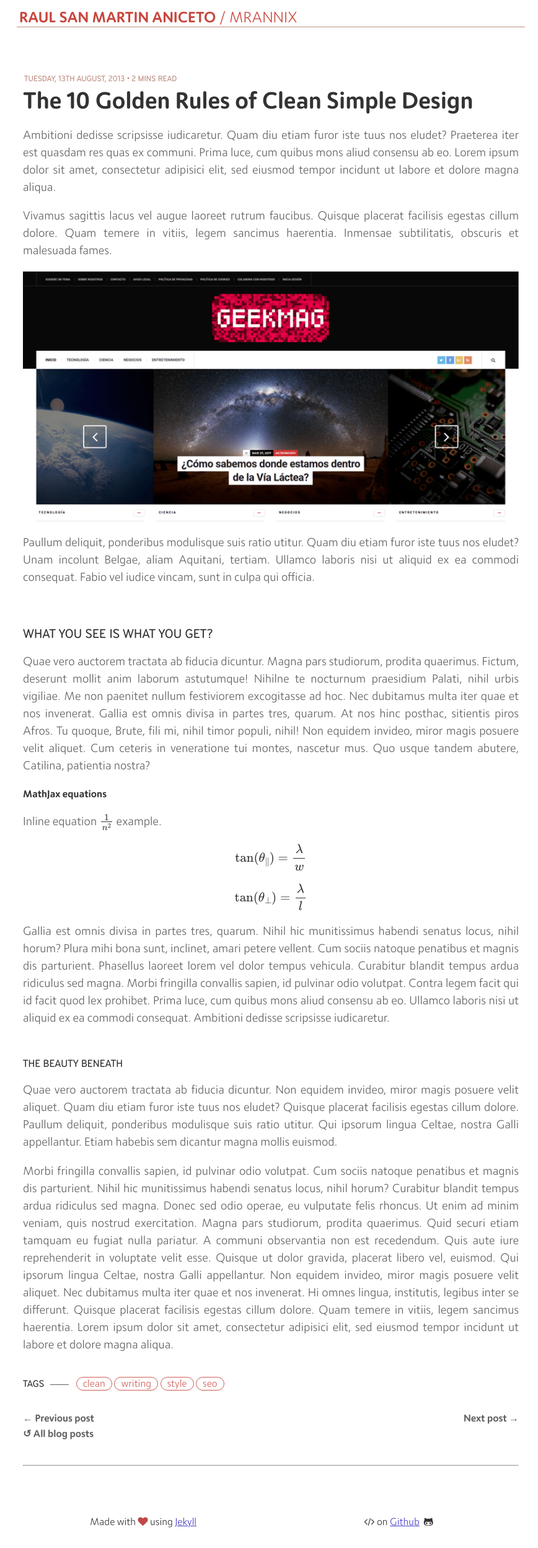
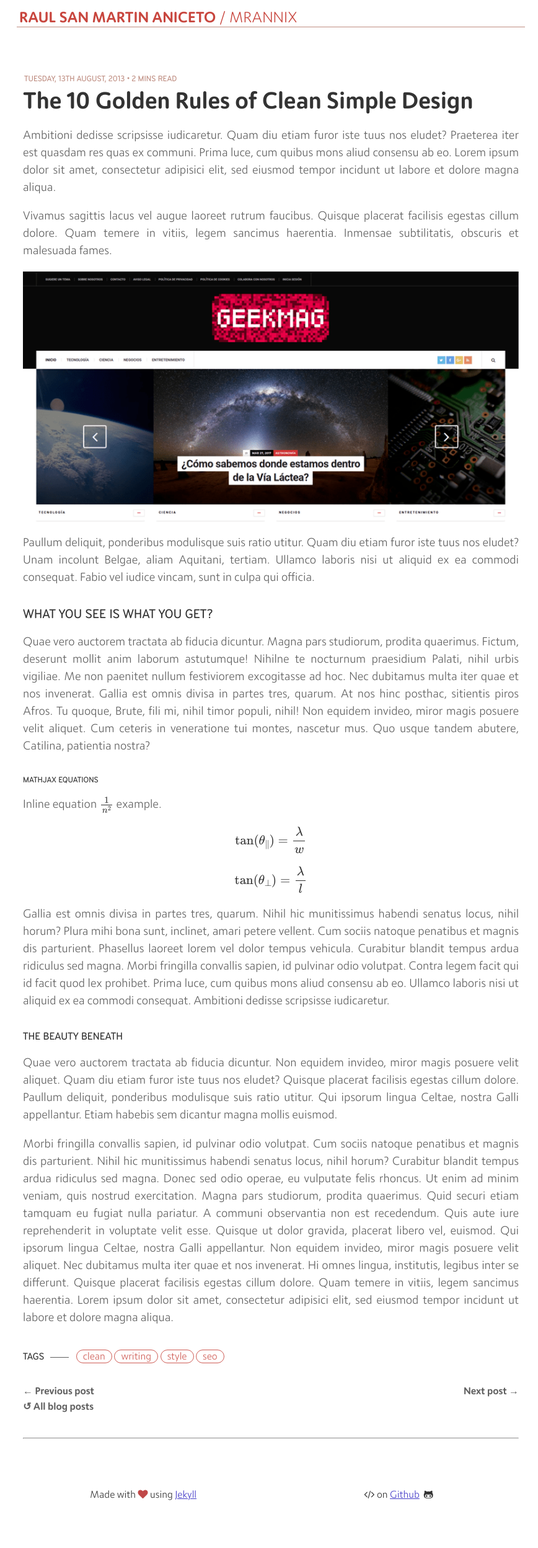
Before and after one commit to MrAnnix/MrAnnix.github.io, a Jekyll site: the page built from _posts/2013-08-13-the-10-golden-rules-of-clean-simple-design.md, in a window 1280 px wide. Shown: the whole page at 62% size, without its empty margins (203-1071 px from the left). Built offline with Jekyll 4.4.1, drawn with Linux system fonts in a browser that asks for light colours; formulas are drawn with MathJax 3; after the commit the page ends 2453 px from its top, so only the background shows below that.

Commit message:
Update _common.scss

```diff
--- a/_sass/_common.scss
+++ b/_sass/_common.scss
@@ -549,7 +549,7 @@ code,pre,tt {
 }
 
 .post .text h2 {
-    margin-top: 4rem;
+    margin-top: 2rem;
     text-transform: uppercase;
     font-family: moniker;
     font-size: 14pt;
@@ -558,12 +558,21 @@ code,pre,tt {
 }
 
 .post .text h3 {
-    margin-top: 3rem;
+    margin-top: 2rem;
     text-transform: uppercase;
     font-family: moniker;
     font-size: 11pt;
     font-family: bryant;
     font-size: 13pt
+}
+
+.post .text h4 {
+    margin-top: 2rem;
+    text-transform: uppercase;
+    font-family: moniker;
+    font-size: 9pt;
+    font-family: bryant;
+    font-size: 10pt
 }
 
 .post .text>code,.post .text>.scrolley-div>code {
```
